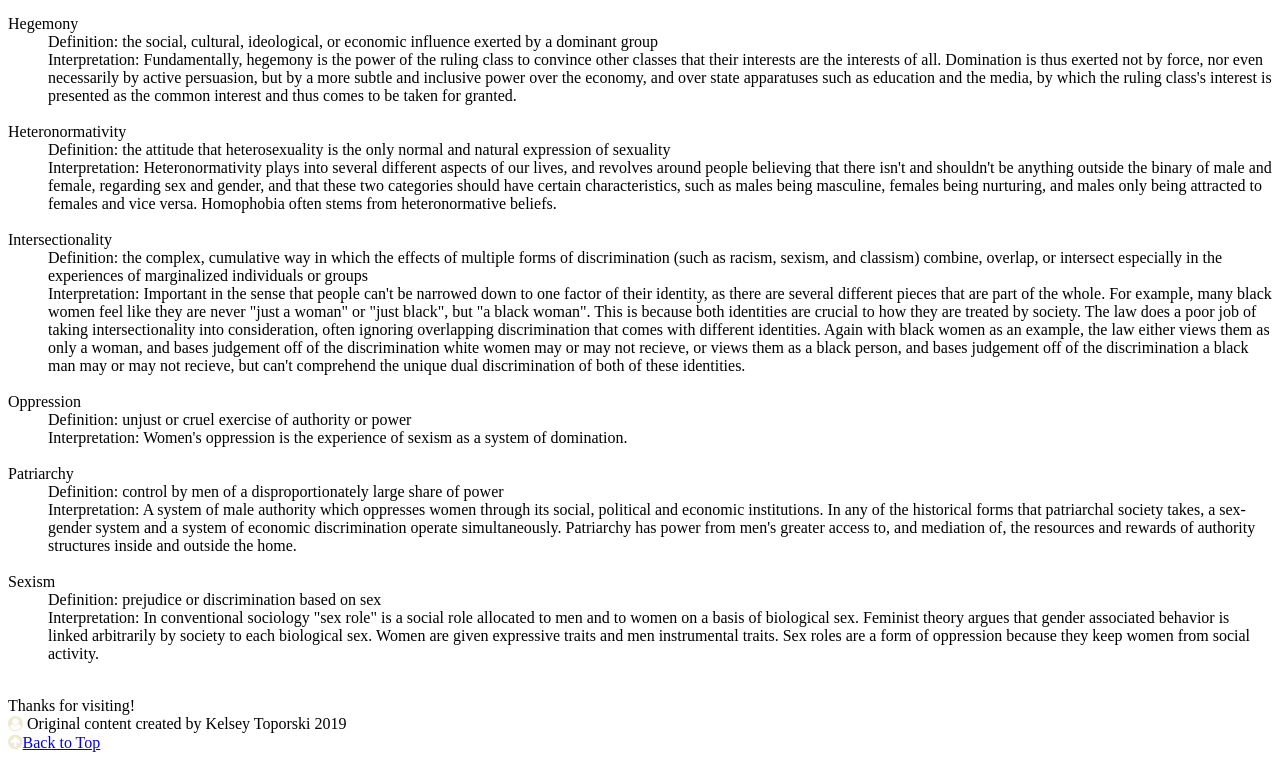
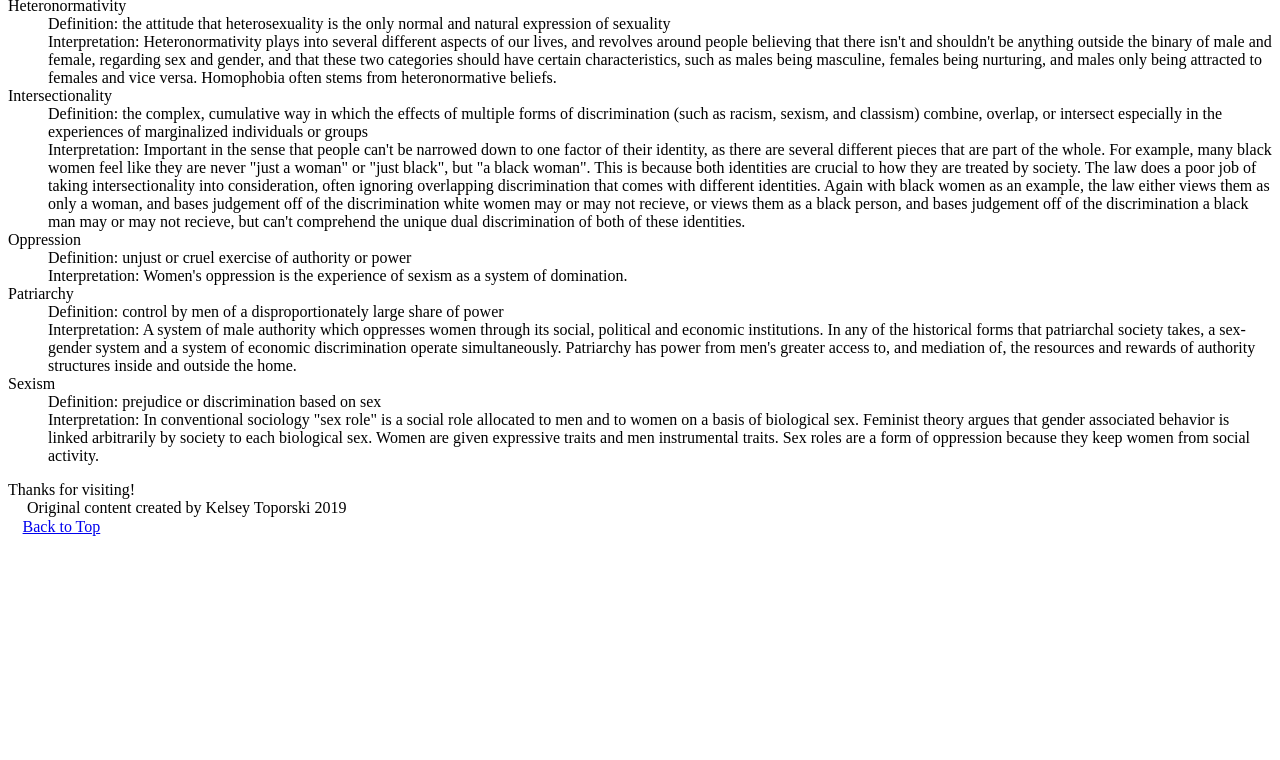
Before and after one commit to angelinaviana/womens-web-mobile, a plain HTML site: page femdict.html in a window 1280 px wide. Shown: the part 667-1427 px from the top of the page. After the commit the page ends 1211 px from the top, so only its background shows below. Drawn offline with Linux system fonts and the light colour scheme.

Commit message:
Add files via upload

```diff
--- a/femdict.html
+++ b/femdict.html
@@ -54,7 +54,7 @@
         <dd>Interpretation:
             Agency refers to the ability to act or perform an action. In contemporary theory, it hinges on the question of whether individuals can freely and autonomously initiate action, or whether the things they do are in some sense determined by the ways in which their identity has been constructed.
           </dd>
-<br>
+
         <dt>Binary</dt>
         <dd>Definition:
             a division into two groups or classes that are considered diametrically opposite
@@ -62,7 +62,7 @@
         <dd>Interpretation:
             Two terms which are opposites. For example, rational/irrational, white/black, man/woman. The first term in a binary is often seen as superior to the second. These binaries in turn produce hierarchies of meaning which are then socially institutionalized.
         </dd>
-        <br>
+
 
         <dt>Equality</dt>
         <dd>Definition:
@@ -71,7 +71,7 @@
         <dd>Interpretation:
             Equality is based on the idea that no individual should be less equal in opportunity or in human rights than any other.
         </dd>
-        <br>
+
 
         <dt>Equity</dt>
         <dd>Definition:
@@ -80,7 +80,7 @@
         <dd>Interpretation:
             Equity is often viewed as the same as equality, but is not. Both revolve around fairness, but while equality is about treating all people the same, equity is about giving people what they need to be successful. Equality assumes that all people start from the same place and needs the same help, and this isn't true. Some people might need more help than others, and equity is about making sure that those people get that help and get on an even playing field so equality works.
         </dd>
-        <br>
+
 
         <dt>Feminism</dt>
         <dd>Definition:
@@ -89,7 +89,7 @@
         <dd>Interpretation:
             Feminism incorporates both a doctrine of equal rights for women and an ideology of social transformation aiming to create a world for women beyond simple social equality. This may look different for different women, e.g. a black woman and a white woman may not have the same definition of what feminism is, leading to not one but several different "feminisms" existing.
         </dd>
-        <br>
+
 
         <dt>Gender</dt>
         <dd>Definition:
@@ -98,7 +98,7 @@
         <dd>Interpretation:
             Contemporary feminist theory is careful to distinguish between sex and gender. Gender is often seen as a social construct - as a performance that one acts out over life, consciously or not. It is separate from a person's sex, whether or not a person's correlating gender and sex match society's chosen norms, e.g. someone who's sex is assigned as female at birth, and the person's chosen gender identity is female/woman/etc. as well.
         </dd>
-        <br>
+
 
         <dt>Hegemony</dt>
         <dd>Definition:
@@ -107,7 +107,7 @@
         <dd>Interpretation:
             Fundamentally, hegemony is the power of the ruling class to convince other classes that their interests are the interests of all.  Domination is thus exerted not by force, nor even necessarily by active persuasion, but by a more subtle and inclusive power over the economy, and over state apparatuses such as education and the media, by which the ruling class's interest is presented as the common interest and thus comes to be taken for granted.
          </dd>
-         <br>
+
 
         <dt>Heteronormativity</dt>
         <dd>Definition:
@@ -116,7 +116,7 @@
         <dd>Interpretation:
             Heteronormativity plays into several different aspects of our lives, and revolves around people believing that there isn't and shouldn't be anything outside the binary of male and female, regarding sex and gender, and that these two categories should have certain characteristics, such as males being masculine, females being nurturing, and males only being attracted to females and vice versa. Homophobia often stems from heteronormative beliefs.
       </dd>
-      <br>
+
 
         <dt>Intersectionality</dt>
         <dd>Definition:
@@ -126,7 +126,7 @@
             Important in the sense that people can't be narrowed down to one factor of their identity, as there are several different pieces that are part of the whole. For example, many black women feel like they are never "just a woman" or "just black", but "a black woman". This is because both identities are crucial to how they are treated by society.
             The law does a poor job of taking intersectionality into consideration, often ignoring overlapping discrimination that comes with different identities. Again with black women as an example, the law either views them as only a woman, and bases judgement off of the discrimination white women may or may not recieve, or views them as a black person, and bases judgement off of the discrimination a black man may or may not recieve, but can't comprehend the unique dual discrimination of both of these identities.
           </dd>
-          <br>
+
 
         <dt>Oppression</dt>
         <dd>Definition:
@@ -135,7 +135,7 @@
         <dd>Interpretation:
             Women's oppression is the experience of sexism as a system of domination.
         </dd>
-        <br>
+
 
         <dt>Patriarchy</dt>
         <dd>Definition:
@@ -144,7 +144,7 @@
         <dd>Interpretation:
             A system of male authority which oppresses women through its social, political and economic institutions. In any of the historical forms that patriarchal society takes, a sex-gender system and a system of economic discrimination operate simultaneously. Patriarchy has power from men's greater access to, and mediation of, the resources and rewards of authority structures inside and outside the home.
         </dd>
-        <br>
+
 
         <dt>Sexism</dt>
         <dd>Definition:
@@ -154,16 +154,16 @@
             In conventional sociology "sex role" is a social role allocated to men and to women on a basis of biological sex. Feminist theory argues that gender associated behavior is linked arbitrarily by society to each biological sex. Women are given expressive traits and men instrumental traits. Sex roles are a form of oppression because they keep women from social activity.
         </dd>
       </dl>
-      <br>
+
     </main>
 
     <footer>
       <div class="thanks">
         Thanks for visiting!
       </div>
-      <div> <i class="fa fa-user-circle" style="font-size: 15px;color: #F0E9D2"></i> Original content created by Kelsey Toporski 2019
+      <div> <i class="fa fa-user-circle" style="font-size: 15px;color: white"></i> Original content created by Kelsey Toporski 2019
         <br>
-        <i class="fa fa-arrow-circle-up" style="font-size: 17px;color:#F0E9D2"></i><a href="#main">Back to Top</a>
+        <i class="fa fa-arrow-circle-up" style="font-size: 17px;color:white"></i><a href="#main">Back to Top</a>
     </div>
     </footer>
 
```
